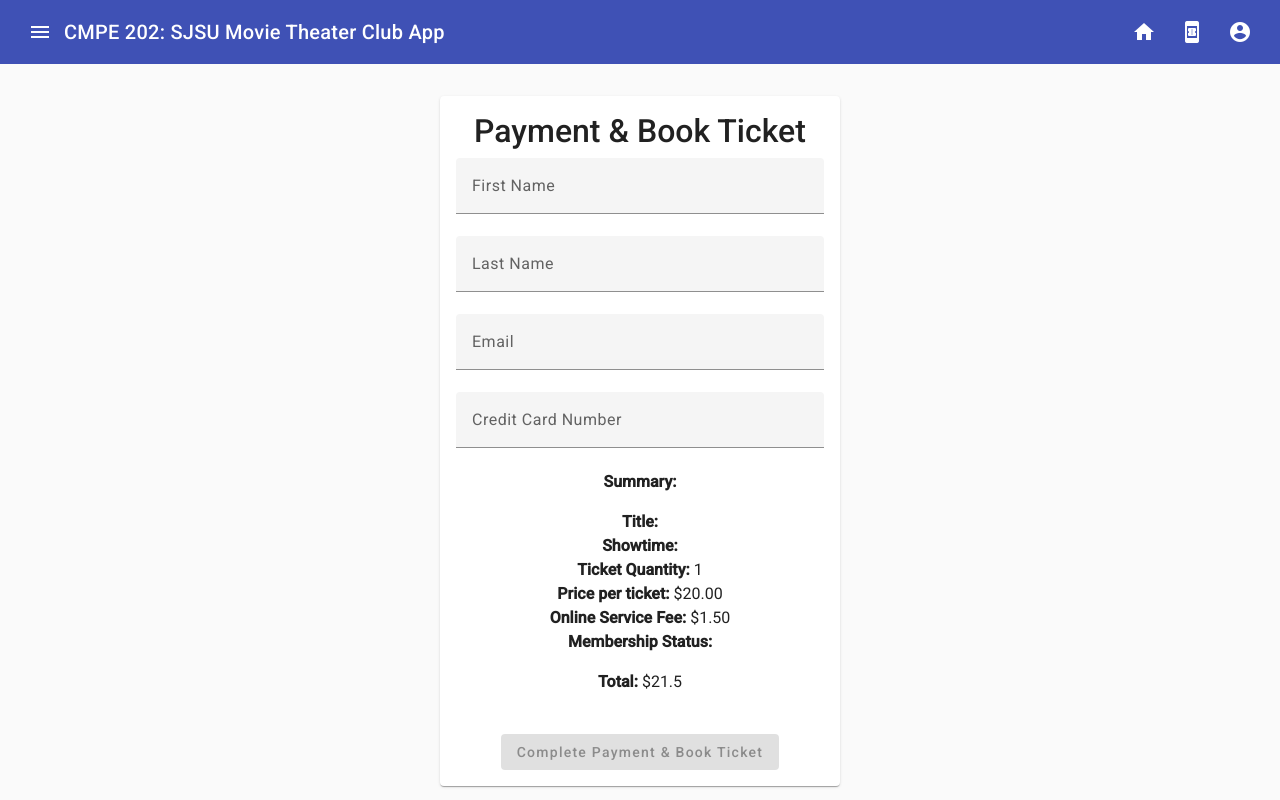
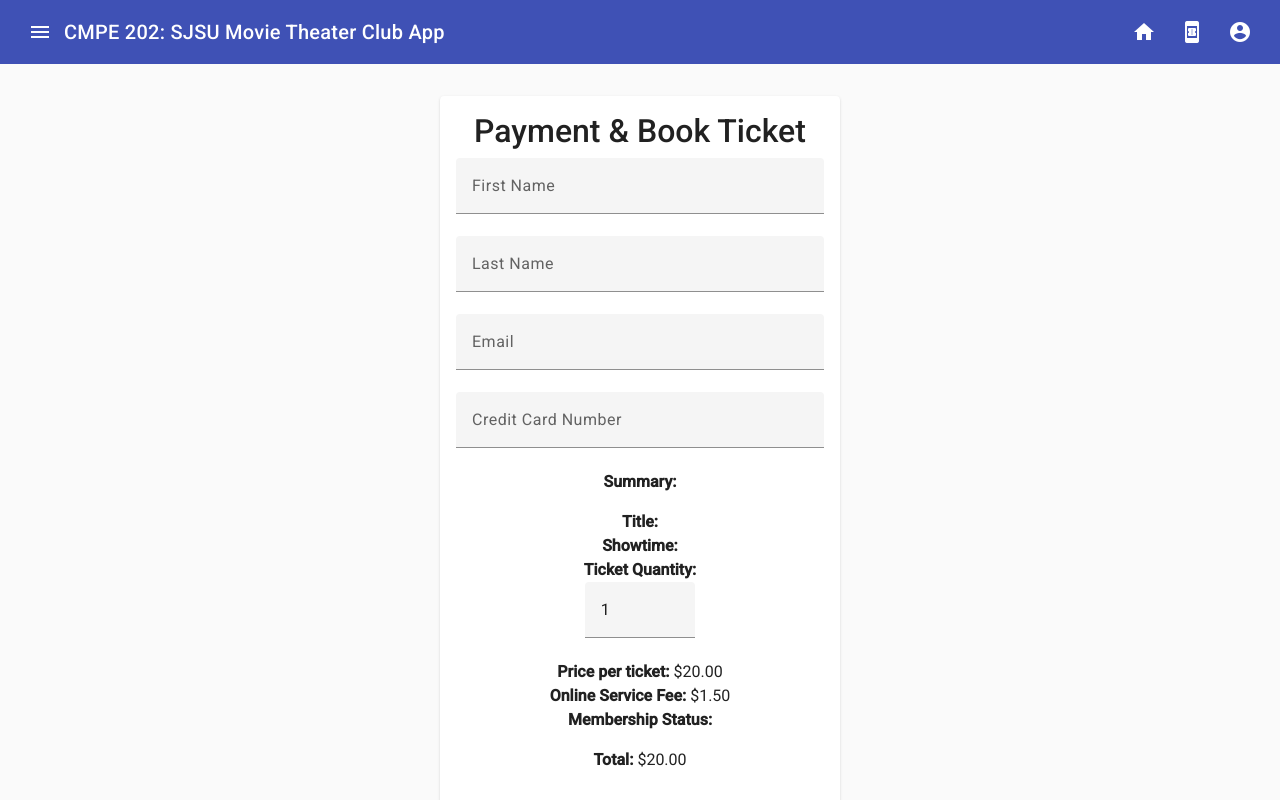
Before and after one commit to gopinathsjsu/team-project-alphaq, an Angular app in the folder movie-theater-club-ui/: page /book-tickets-payment in a window 1280 px wide. Built offline with nearby package versions, Linux system fonts and the light colour scheme.

Commit message:
updated Book Tickets Payment component to support multiple quantity tickets

```diff
--- a/movie-theater-club-ui/src/app/book-tickets-payment/book-tickets-payment.component.css
+++ b/movie-theater-club-ui/src/app/book-tickets-payment/book-tickets-payment.component.css
@@ -7,3 +7,13 @@ mat-card {
 mat-form-field {
     display: block;
 }
+
+.ticket-quantity-container {
+    display: flex;
+    align-items: center;
+    justify-content: center;
+}
+
+.ticket-quantity {
+    width: 30%;
+}
--- a/movie-theater-club-ui/src/app/book-tickets-payment/book-tickets-payment.component.html
+++ b/movie-theater-club-ui/src/app/book-tickets-payment/book-tickets-payment.component.html
@@ -34,12 +34,20 @@
                 <p><b>Summary:</b></p>
                 <b>Title:</b> {{ movieTitle }}<br>
                 <b>Showtime:</b> {{ selectedShowtime }}<br>
-                <b>Ticket Quantity:</b> {{ ticketQuantity }}<br>
+                <b>Ticket Quantity:</b>
+                <div class="ticket-quantity-container">
+                    <mat-form-field class="ticket-quantity">
+                        <input matInput placeholder="Quantity" [(ngModel)]="ticketQuantity" (change)="updateTotalPrice()" name="ticketQuantity" type="number" required>
+                        <mat-error>
+                            Please provide a valid quantity number
+                        </mat-error>
+                    </mat-form-field>
+                </div>
                 <b>Price per ticket:</b> $20.00<br>
                 <b>Online Service Fee:</b> $1.50<br>
                 <p><b>Membership Status:</b> {{ membership }}<br></p>
-                <b>Total:</b> ${{ membership == "Premium" ? pricePerTicket : pricePerTicket + onlineServiceFee }}<br>
-                {{ membership == "Premium" ? "Online Service Fee Waived" : "" }}<br>
+                <b>Total:</b> ${{ totalPrice.toFixed(2) }}<br>
+                {{ membership == "Premium" ? "Online Service Fee Waived*" : "" }}<br>
             </div>
             <p></p>
             <button mat-raised-button color="primary" [disabled]="!paymentForm.form.valid">Complete Payment & Book Ticket</button>
--- a/movie-theater-club-ui/src/app/book-tickets-payment/book-tickets-payment.component.ts
+++ b/movie-theater-club-ui/src/app/book-tickets-payment/book-tickets-payment.component.ts
@@ -26,9 +26,10 @@ export class BookTicketsPaymentComponent implements OnInit {
   public movieId: string | null = "";
   public movieTitle: string | null = "";
   public selectedShowtime: string | null = "";
-  public ticketQuantity: string | null = "1";
+  public ticketQuantity = 1;
   public pricePerTicket = 20.00;
   public onlineServiceFee = 1.50;
+  public totalPrice = 20.00;
 
   constructor(private route: ActivatedRoute, private router: Router, private httpClient: HttpClient) {}
 
@@ -41,20 +42,22 @@ export class BookTicketsPaymentComponent implements OnInit {
     this.membership = localStorage.getItem('membership')
   }
 
+  updateTotalPrice(): void {
+    if (localStorage.getItem("membership") == "Premium")
+      this.totalPrice = this.pricePerTicket * this.ticketQuantity;
+    else
+      this.totalPrice = (this.pricePerTicket * this.ticketQuantity) + this.onlineServiceFee;
+  }
+
   onSubmit(): void {
     this.processPayment();
   }
 
   processPayment():void {
-    let amountPaid = 0;
     if (localStorage.getItem("email") != null)
       this.email = localStorage.getItem("email");
-    if (localStorage.getItem("membership") == "Premium")
-      amountPaid = this.pricePerTicket;
-    else
-      amountPaid = this.pricePerTicket + this.onlineServiceFee;
 
-    const body = {"email":this.email,"selectedShowtime":this.selectedShowtime,"movieId":this.movieId,"movieTitle":this.movieTitle,"amountPaid":amountPaid};
+    const body = {"email":this.email,"selectedShowtime":this.selectedShowtime,"movieId":this.movieId,"movieTitle":this.movieTitle,"ticketQuantity":this.ticketQuantity,"amountPaid":this.totalPrice};
     let http = this.httpClient.post("http://localhost:8080/book-tickets/payment", body).subscribe(response => {
       console.log(response);
       this.router.navigateByUrl('/member');
```
